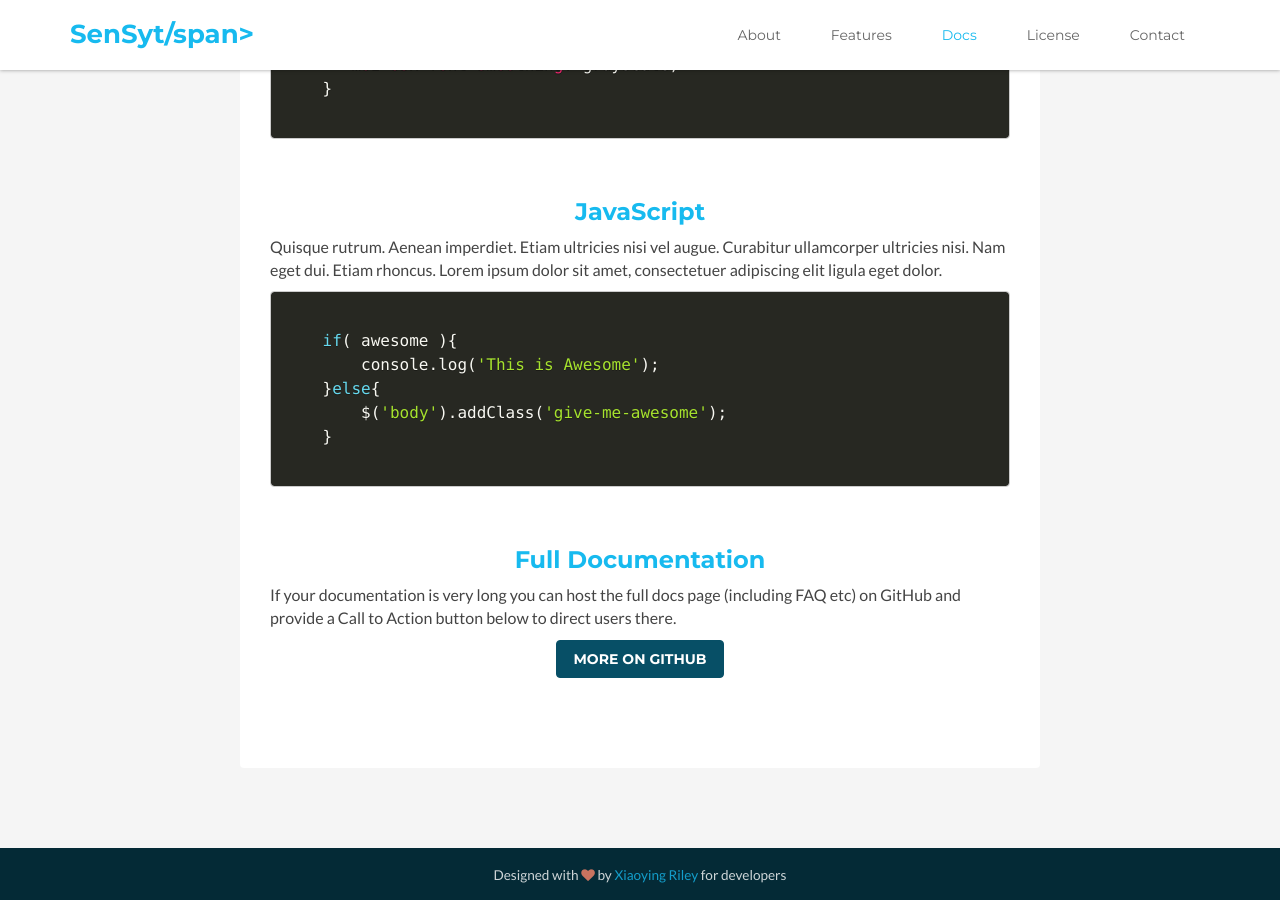
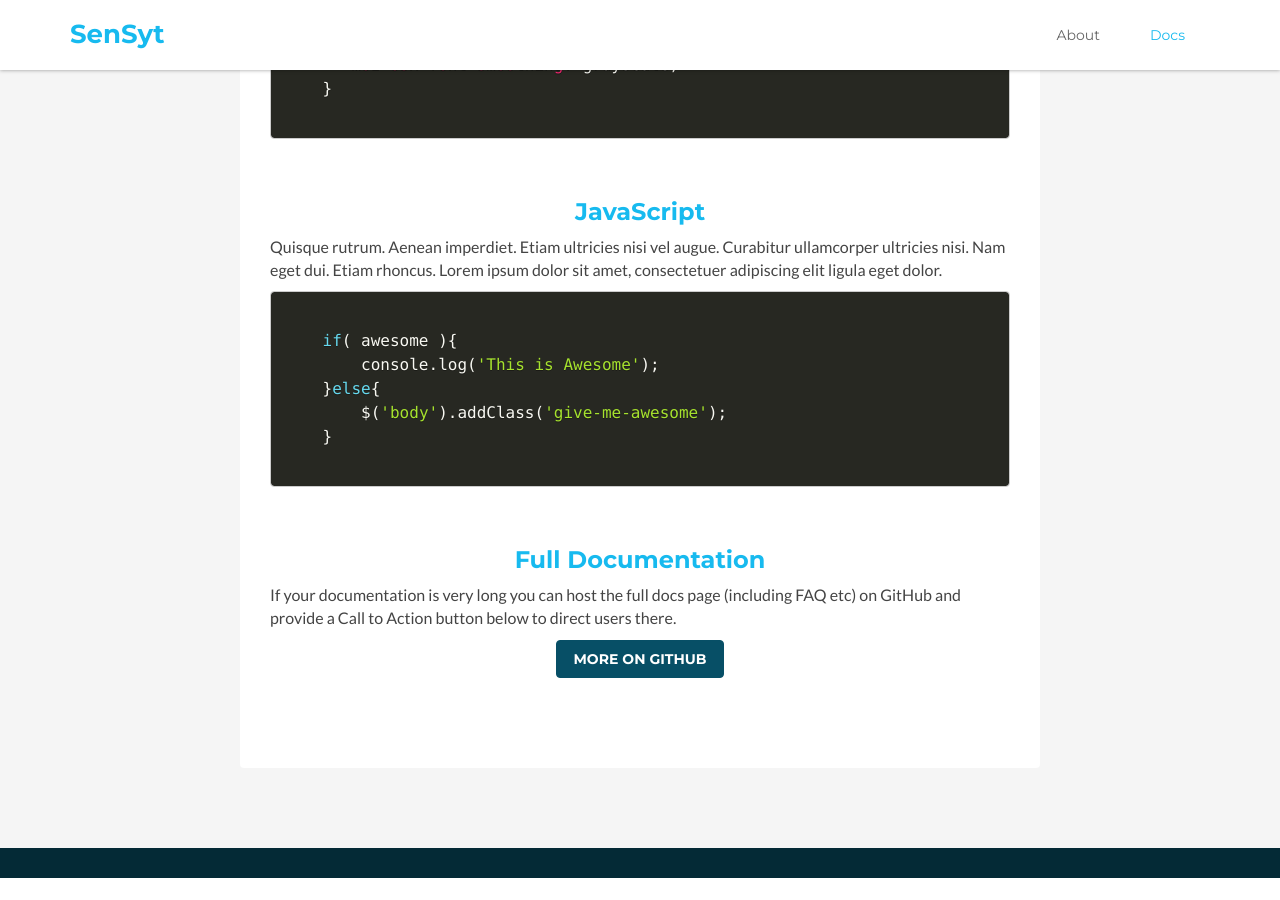
Before and after one commit to alrawi/sensyt.github.io, a Jekyll site: the page built from index.html, in a window 1280 px wide and 900 px high, scrolled down 1653 px. Built offline with Jekyll 4.4.1, drawn with Linux system fonts in a browser that asks for light colours; after the commit the page ends 2531 px from its top, so only the background shows below that.

Commit message:
more shit

```diff
--- a/_includes/footer.html
+++ b/_includes/footer.html
@@ -1,7 +1,6 @@
     <!-- ******FOOTER****** -->
     <footer class="footer">
         <div class="container text-center">
-            <small class="copyright">Designed with <i class="fa fa-heart"></i> by <a href="http://themes.3rdwavemedia.com" target="_blank">Xiaoying Riley</a> for developers</small>
         </div><!--//container-->
     </footer><!--//footer-->
 
--- a/_includes/header.html
+++ b/_includes/header.html
@@ -3,7 +3,7 @@
         <div class="container">
             <h1 class="logo pull-left">
                 <a class="scrollto" href="#promo">
-                    <span class="logo-title">SenSyt/span>
+                    <span class="logo-title">SenSyt</span>
                 </a>
             </h1><!--//logo-->
             <nav id="main-nav" class="main-nav navbar-right" role="navigation">
@@ -17,12 +17,8 @@
                 </div><!--//navbar-header-->
                 <div class="navbar-collapse collapse" id="navbar-collapse">
                     <ul class="nav navbar-nav">
-                        <li class="active nav-item sr-only"><a class="scrollto" href="#promo">Home</a></li>
                         <li class="nav-item"><a class="scrollto" href="#about">About</a></li>
-                        <li class="nav-item"><a class="scrollto" href="#features">Features</a></li>
                         <li class="nav-item"><a class="scrollto" href="#docs">Docs</a></li>
-                        <li class="nav-item"><a class="scrollto" href="#license">License</a></li>
-                        <li class="nav-item last"><a class="scrollto" href="#contact">Contact</a></li>
                     </ul><!--//nav-->
                 </div><!--//navabr-collapse-->
             </nav><!--//main-nav-->
```
